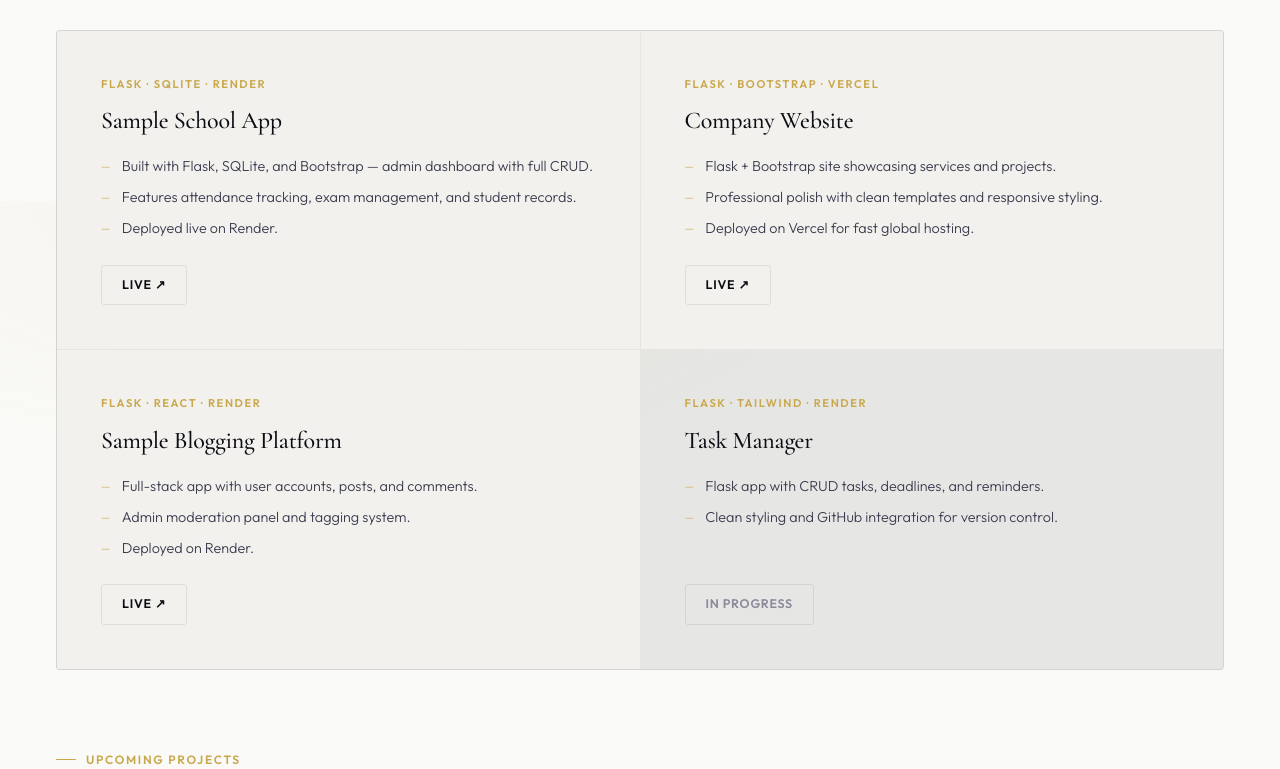
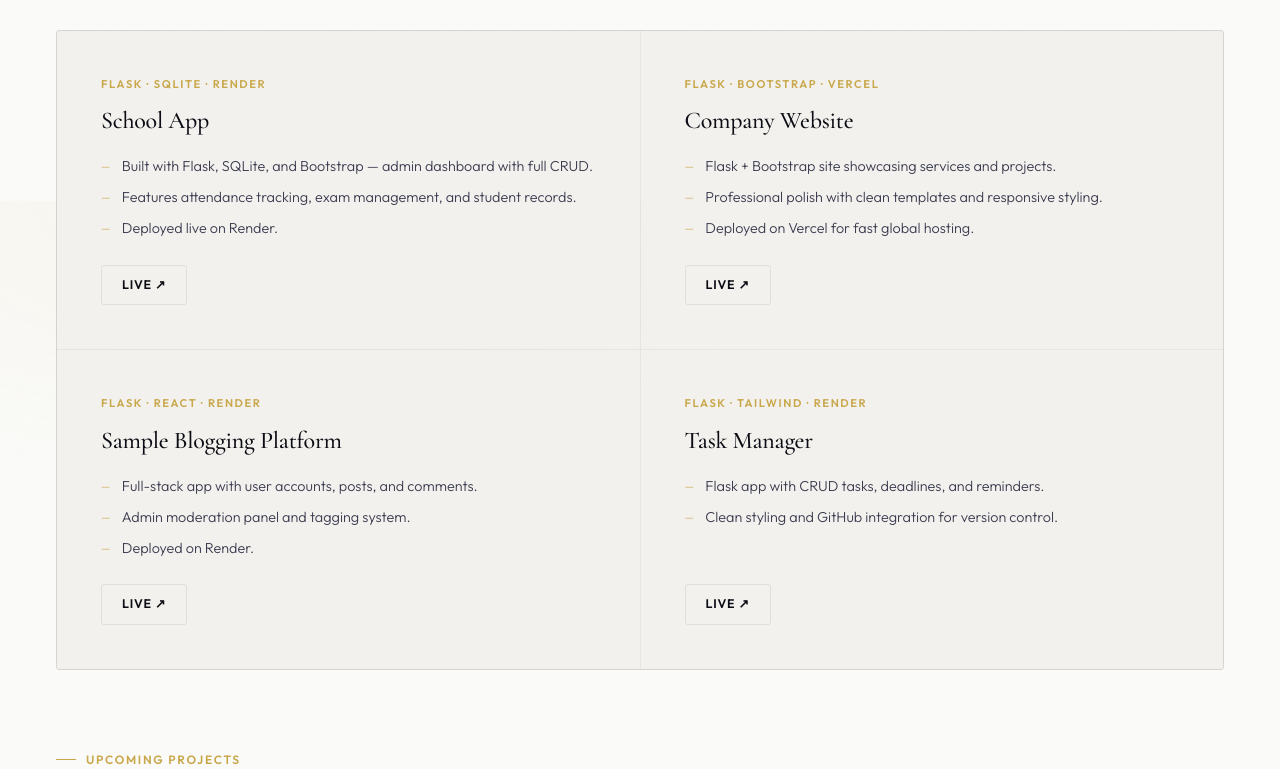
Before and after one commit to KarisaT/Portfolio, a Flask app: page /projects in a window 1280 px wide. Shown: the part 599-1368 px from the top of the page. Run offline with Flask 3, Linux system fonts and the light colour scheme.

Commit message:
projects

```diff
--- a/templates/projects.html
+++ b/templates/projects.html
@@ -245,7 +245,7 @@
         <div class="project-card">
           <div class="proj-left">
             <div class="proj-kicker">Flask · SQLite · Render</div>
-            <div class="project-title"><a href="https://schoolapp-1-1a8b.onrender.com" target="_blank">Sample School App</a></div>
+            <div class="project-title"><a href="https://schoolapp-1-1a8b.onrender.com" target="_blank">School App</a></div>
             <ul class="project-desc">
               <li>Built with Flask, SQLite, and Bootstrap — admin dashboard with full CRUD.</li>
               <li>Features attendance tracking, exam management, and student records.</li>
@@ -278,7 +278,7 @@
           </div>
           <a href="https://blogapp-6x4g.onrender.com" target="_blank" class="project-link">Live ↗</a>
         </div>
-        <div class="project-card upcoming">
+        <div class="project-card">
           <div class="proj-left">
             <div class="proj-kicker">Flask · Tailwind · Render</div>
             <div class="project-title"><a href="https://task-manager-qzx7.onrender.com" target="_blank">Task Manager</a></div>
@@ -287,7 +287,7 @@
               <li>Clean styling and GitHub integration for version control.</li>
             </ul>
           </div>
-          <span class="project-link muted">In progress</span>
+          <a href="https://task-manager-qzx7.onrender.com" target="_blank" class="project-link">Live ↗</a>
         </div>
       </div>
     </div>
```
